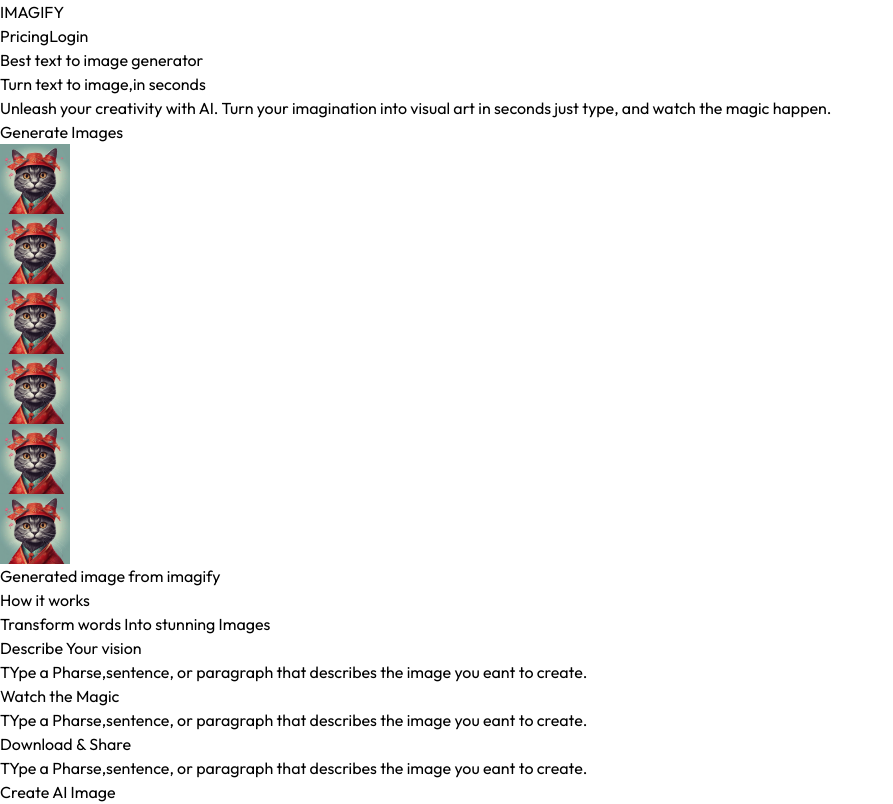
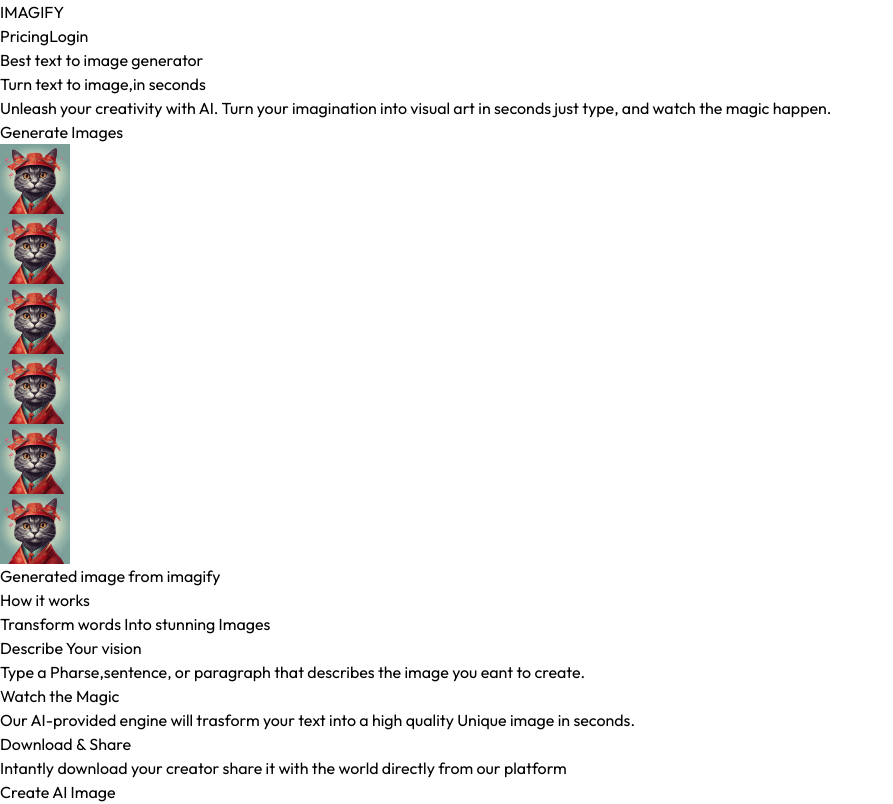
Before and after one commit to gokul8943/Imagify, a React (Vite) app in the folder frontend/: page / in a window 1280 px wide. Shown: the top 804 px of the page, without its empty margins (0-893 px from the left). Built offline with nearby package versions, Linux system fonts and the light colour scheme.

Commit message:
animation added in step section

```diff
--- a/frontend/src/components/Header.jsx
+++ b/frontend/src/components/Header.jsx
@@ -1,15 +1,22 @@
-import React from 'react'
+import React, { useContext } from 'react'
 import cat from '../assets/cat.png'
 import { useNavigate } from 'react-router-dom'
 import { motion } from "motion/react"
+import { AppContext } from '../context/AppContext'
 
 const Header = () => {
+  const {user}  = useContext(AppContext)
 
  const navigate = useNavigate()
 
-  const handleMove = () =>{
+ const onClickHandler = () =>{
+  if(user){
     navigate('/result')
+  }else{
+    navigate("/login")
   }
+ }
+
 
   return (
     <motion.div
@@ -18,7 +25,7 @@ const Header = () => {
     transition={{delay:1, duration: 1}}
     className='flex flex-col justify-between items-center text-cnter my-20'>
       <div className='text-stone-500 inline-flex text-center gap-2 bg-white px-6 py-1 rounded-full border border-nuetral-500'>
-        <p>Best text to image generator</p>
+        <motion.p>Best text to image generator</motion.p>
       </div>
       <motion.h1
        initial={{ opacity: 0, scale: 0.8 }}
@@ -35,7 +42,7 @@ const Header = () => {
       <motion.button
        whileHover={{ scale: 1.1 }}
        whileTap={{ scale: 0.95 }}
-      onClick={handleMove} className='sm:text-lg text-white bg-black w-auto mt-8 px-12 py-2.5 flex item-center gap-2 rounded-full'>Generate Images</motion.button>
+      onClick={ onClickHandler } className='sm:text-lg text-white bg-black w-auto mt-8 px-12 py-2.5 flex item-center gap-2 rounded-full'>Generate Images</motion.button>
         <div className='flex flex-wrap justify-center mt-16 gap-3'>
           {Array(6).fill('').map((item,index) =>(
             <img className='rounded hover:scale-105 transition-all duration-300 cursor-pointer max-sm:w-10'
--- a/frontend/src/components/Step.jsx
+++ b/frontend/src/components/Step.jsx
@@ -1,9 +1,15 @@
 import React from 'react'
 import { stepsData } from '../utils/WorkData'
+import {motion} from 'framer-motion'
 
 const Step = () => {
     return (
-        <div className='flex flex-col items-center justify-center my-32'>
+        <motion.div
+        initial ={{opacity:0.2,y:100}}
+        transition={{duration:1}}
+        whileInView={{opacity:1, y:0}}
+        viewport={{once:true}}
+        className='flex flex-col items-center justify-center my-32'>
             <h1 className='text-3xl sm:text-4xl font-semibold mb-2'>How it works </h1>
             <p className='text-lg text-gray-600 mb-8'>Transform words Into stunning Images</p>
             <div className='space-y-4 w-full text-sm'>
@@ -16,7 +22,7 @@ const Step = () => {
                     </div>
                 ))}
             </div>
-        </div>
+        </motion.div>
     )
 }
 
--- a/frontend/src/utils/WorkData.js
+++ b/frontend/src/utils/WorkData.js
@@ -1,14 +1,14 @@
 export const stepsData = [
     {
         title:"Describe Your vision",
-        description:"TYpe a Pharse,sentence, or paragraph that describes the image you eant to create."
+        description:"Type a Pharse,sentence, or paragraph that describes the image you eant to create."
     },
     {
         title:"Watch the Magic ",
-        description:"TYpe a Pharse,sentence, or paragraph that describes the image you eant to create."
+        description:"Our AI-provided engine will trasform your text into a high quality Unique image in seconds."
     },
     {
         title:"Download & Share",
-        description:"TYpe a Pharse,sentence, or paragraph that describes the image you eant to create."
+        description:"Intantly download your creator share it with the world directly from our platform"
     }
 ]
```
